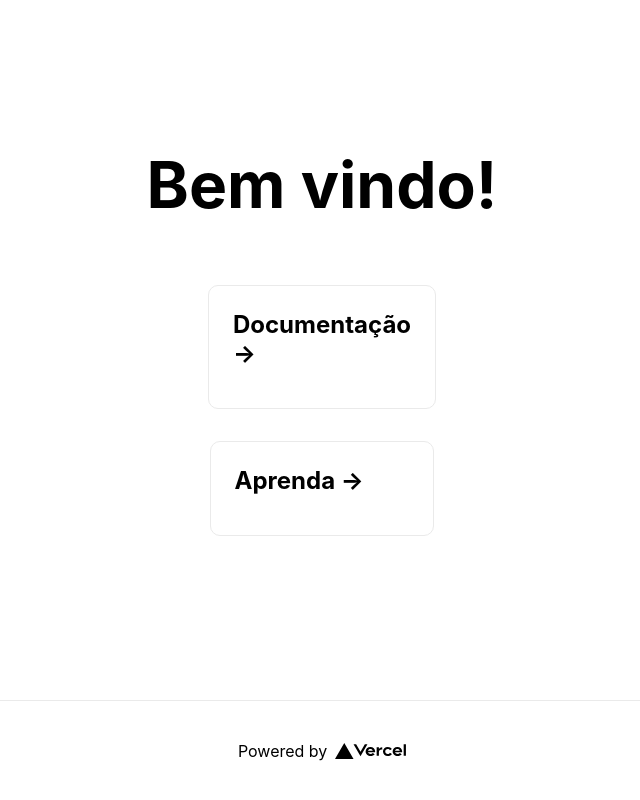
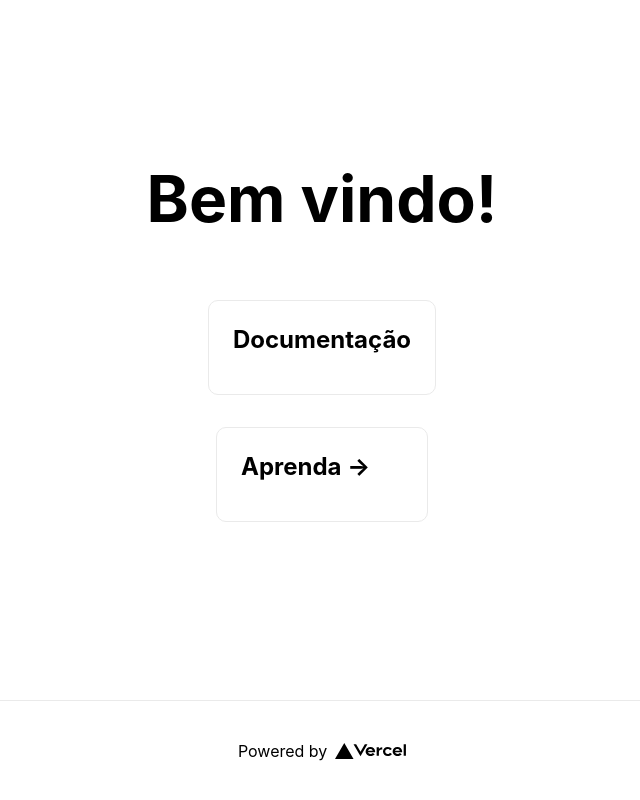
Before and after one commit to julianomcl/monorepo-release-please, a Next.js app in the folder apps/landing-page/: page / in a window 1280 px wide. Shown: the whole page, without its empty margins (318-958 px from the left). Built offline with nearby package versions, Linux system fonts and the light colour scheme.

Commit message:
fix: remove icon

```diff
--- a/apps/landing-page/pages/index.js
+++ b/apps/landing-page/pages/index.js
@@ -15,7 +15,7 @@ export default function Home() {
 
         <div className="grid">
           <a href="https://nextjs.org/docs" className="card">
-            <h3>Documentação &rarr;</h3>
+            <h3>Documentação</h3>
           </a>
 
           <a href="https://nextjs.org/learn" className="card">
```
